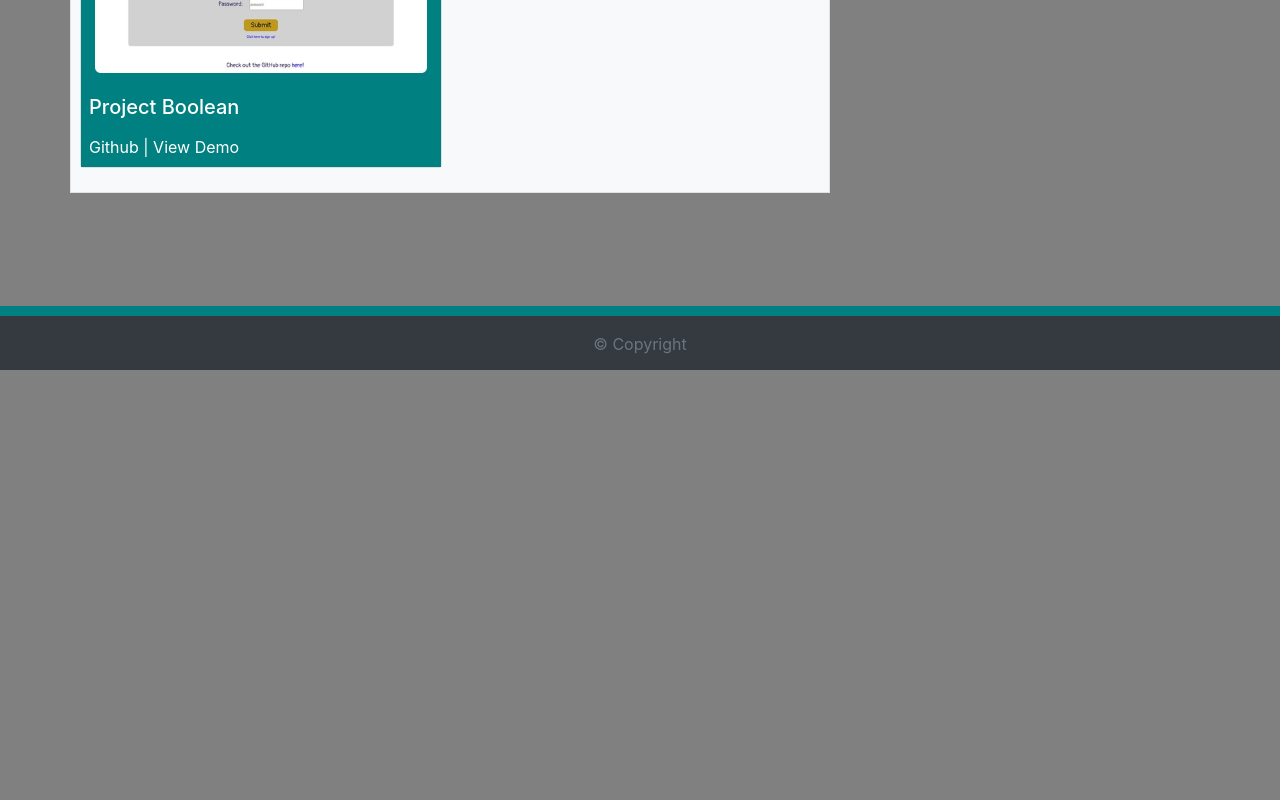
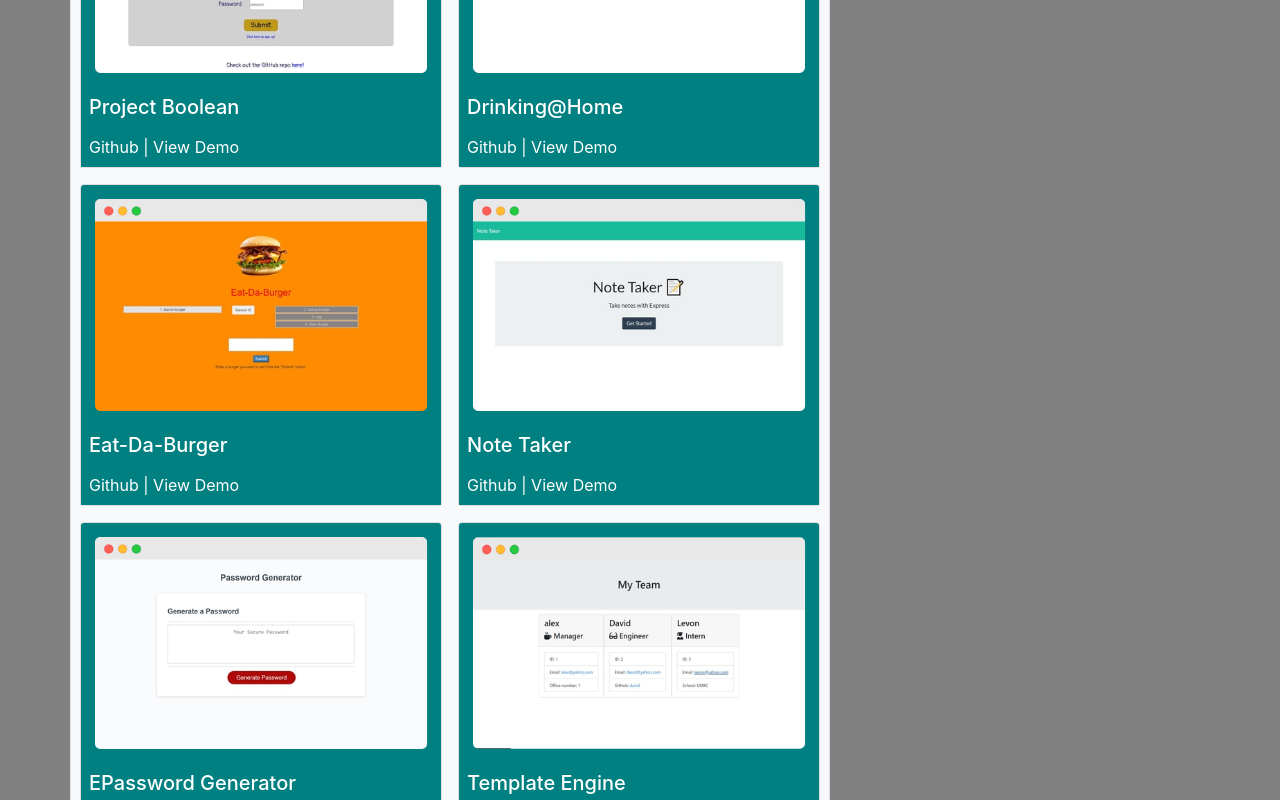
Before and after one commit to Anverch/Portfolio, a React (Create React App) app: page /portfolio in a window 1280 px wide. Shown: the part 340-1140 px from the top of the page. Before the commit the page ends 800 px from the top, so only its background shows below. Built offline with nearby package versions, Linux system fonts and the light colour scheme.

Commit message:
update projects json

```diff
--- a/package.json
+++ b/package.json
@@ -2,6 +2,7 @@
   "name": "reactpractice",
   "version": "0.1.0",
   "private": true,
+  "homepage": ".",
   "dependencies": {
     "@testing-library/jest-dom": "^4.2.4",
     "@testing-library/react": "^9.5.0",
--- a/src/components/pages/Portfolio/Index.js
+++ b/src/components/pages/Portfolio/Index.js
@@ -2,9 +2,23 @@ import React from "react";
 import ProjectCard from "../../ProjectCard";
 import projects from "../../../consts/projects.json";
 import "./style.css";
-// import Link from "../../Link";
+
 
 function Portfolio() {
+
+  //
+    const projectMapping = projects.map(project=>{
+      return (
+        <div className="col-md-6 p-2">
+            <ProjectCard
+              image={project.image}
+              title={project.name}
+              links={project.links}
+            />
+        </div>
+        )
+    })
+
     return (
       <body className="d-flex flex-column h-100">
         <div className="container mt-5 pb-5">
@@ -15,17 +29,7 @@ function Portfolio() {
                         <h3 className="border-bottom pb-3">Portfolio</h3>
                     </div>
                     <div className="col-md-12">
-                        <div className="row">{projects.map(project=>{
-                          return (
-                            <div className="col-md-6 p-2">
-                                <ProjectCard
-                                  image={project.image}
-                                  title={project.name}
-                                  links={project.links}
-                                />
-                            </div>
-                          )
-                        })}
+                        <div className="row">{projectMapping}
                        </div>
                     </div>
                 </div>
--- a/src/consts/projects.json
+++ b/src/consts/projects.json
@@ -12,6 +12,76 @@
         "label": "View Demo"
       }
     ]
+  },
+  {
+    "name": "Drinking@Home",
+    "image": "assets/images/DrinkingAtHome1.jpg",
+    "links": [
+      {
+        "url": "https://github.com/Anverch/Drinking-At-Home",
+        "label": "Github"
+      },
+      {
+        "url": "https://anverch.github.io/Drinking-At-Home/",
+        "label": "View Demo"
+      }
+    ]
+  },
+  {
+    "name": "Eat-Da-Burger",
+    "image": "assets/images/Burger.jpg",
+    "links": [
+      {
+        "url": "https://github.com/Anverch/Burger",
+        "label": "Github"
+      },
+      {
+        "url": "https://burger-ku.herokuapp.com",
+        "label": "View Demo"
+      }
+    ]
+  },
+  {
+    "name": "Note Taker",
+    "image": "assets/images/NoteTaker.jpg",
+    "links": [
+      {
+        "url": "https://github.com/Anverch/Note_Taker",
+        "label": "Github"
+      },
+      {
+        "url": "https://note-taker-ku.herokuapp.com",
+        "label": "View Demo"
+      }
+    ]
+  },
+  {
+    "name": "EPassword Generator",
+    "image": "assets/images/PwGenerator.jpg",
+    "links": [
+      {
+        "url": "https://github.com/Anverch/Password_Generator",
+        "label": "Github"
+      },
+      {
+        "url": "https://anverch.github.io/Password_Generator/",
+        "label": "View Demo"
+      }
+    ]
+  },
+  {
+    "name": "Template Engine",
+    "image": "assets/images/TemplateEngine.jpg",
+    "links": [
+      {
+        "url": "https://github.com/Anverch/Template-Engine---Employee-Summary",
+        "label": "Github"
+      },
+      {
+        "url": "https://www.youtube.com/watch?v=aD9Tny0jhvQ&feature=youtu.be",
+        "label": "View Demo"
+      }
+    ]
   }
 
 ]
```
Also changed, not shown: 13 other files (tests, documents, lock files or other folders).
